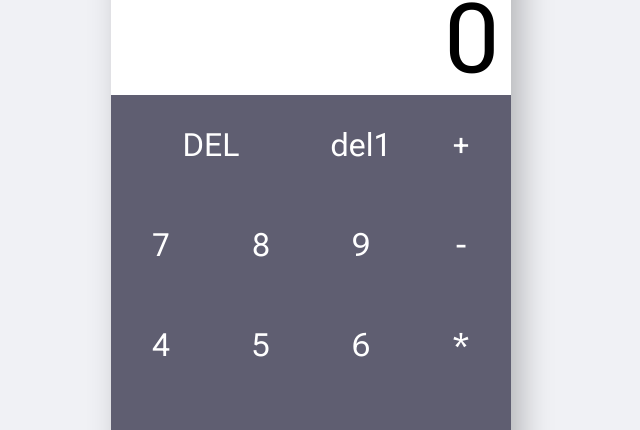
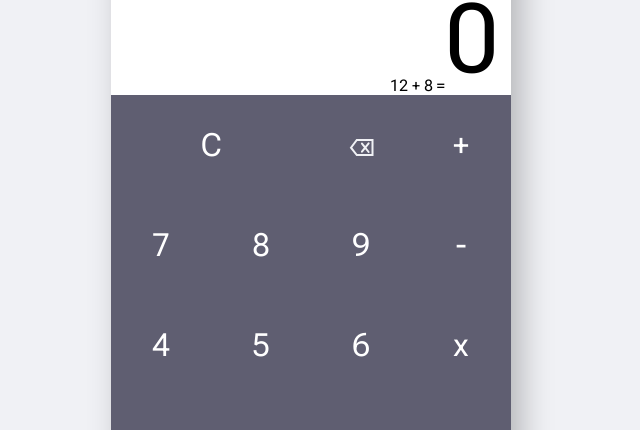
Before and after one commit to samuk16/calculator, a plain HTML site: page index.html in a window 1280 px wide. Shown: the part 155-585 px from the top of the page, without its empty margins (329-969 px from the left). Drawn offline with Linux system fonts and the light colour scheme.

Commit message:
Add element p in the calculator display

```diff
--- a/index.html
+++ b/index.html
@@ -18,6 +18,7 @@
     <div class="containerCalc">
 
         <div class="screenCalc">
+            <p class="textResPrev">12 + 8 =</p>
             <p class="textCalc"></p>
         </div>
 
@@ -35,12 +36,19 @@
             <button class="num n9 btn" value="9">9</button>
             <button class="num n0 btn" value="0">0</button>
             <button class="num dot btn" value=".">.</button>
-            <button class="num dL btn" value="dL">del1</button>
+            <button class="num dL btn" value="dL">
+                <svg width="25" height="17" class="svgDel" viewBox="0 0 25 17" fill="none" xmlns="http://www.w3.org/2000/svg">
+                    <path d="M23.5 1H7.805L2 8.63636L7.805 16H23.5V1Z" stroke="#F0F1F5" stroke-width="2"/>
+                    <path d="M12.965 12.7273L19.63 4.27274" stroke="#F0F1F5" stroke-width="2" stroke-linecap="round"/>
+                    <path d="M12.965 4.54546L19.63 13" stroke="#F0F1F5" stroke-width="2" stroke-linecap="round"/>
+                </svg>
+
+            </button>
             <button class="operatorAdd btn" value="+">+</button>
             <button class="operatorSub btn" value="-">-</button>
-            <button class="operatorMul btn" value="*">*</button>
+            <button class="operatorMul btn" value="*">x</button>
             <button class="operatorDiv btn" value="/">/</button>
-            <button class="delete btn" value="delete">DEL</button>
+            <button class="delete btn" value="delete">C</button>
             <button class="equal btn" value="=">=</button>
 
         </div>
```
